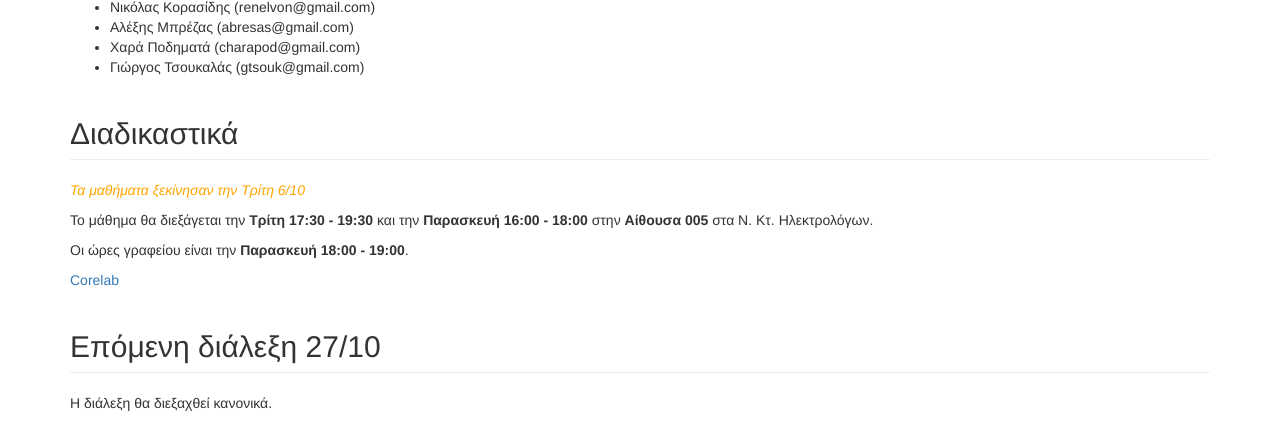
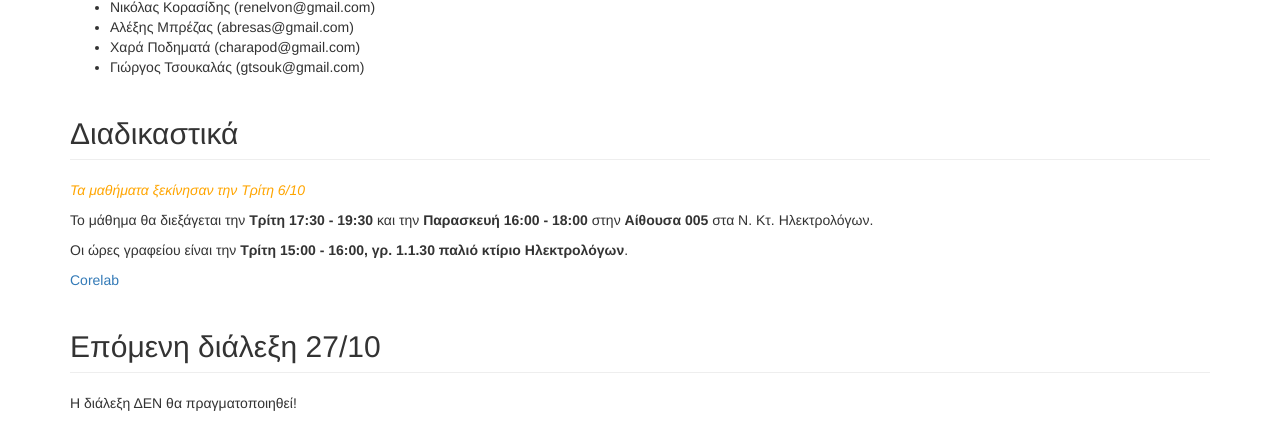
Before and after one commit to dionyziz/crypto-class, a Django app: page / in a window 1280 px wide. Shown: the part 1149-1572 px from the top of the page. Run offline with Django 3.2, Linux system fonts and the light colour scheme; some libraries are stand-ins or nearby versions.

Commit message:
Changed office availability & 27/10 lecture's status

```diff
--- a/templates/index.html
+++ b/templates/index.html
@@ -45,11 +45,11 @@
 				<h2 class="page-header">Διαδικαστικά</h2>
 				<p class="important">Τα μαθήματα ξεκίνησαν την Τρίτη 6/10</p>
 				<p>Το μάθημα θα διεξάγεται την <span class="bold">Τρίτη 17:30 - 19:30</span> και την <span class="bold">Παρασκευή 16:00 - 18:00</span> στην <span class="bold">Αίθουσα 005</span> στα Ν. Κτ. Ηλεκτρολόγων.</p>
-				<p>Οι ώρες γραφείου είναι την <span class="bold">Παρασκευή 18:00 - 19:00</span>.</p>
+				<p>Οι ώρες γραφείου είναι την <span class="bold">Τρίτη 15:00 - 16:00, γρ. 1.1.30 παλιό κτίριο Ηλεκτρολόγων</span>.</p>
 				<p><a href="https://corelab.ntua.gr/index.gr.html">Corelab</a></p>
 
 				<h2 class="page-header">Επόμενη διάλεξη 27/10</h2>
-				<p>Η διάλεξη θα διεξαχθεί κανονικά.</p>
+				<p>Η διάλεξη ΔΕΝ θα πραγματοποιηθεί!</p>
 			</main>
         </div>
 {% endblock %}
```
